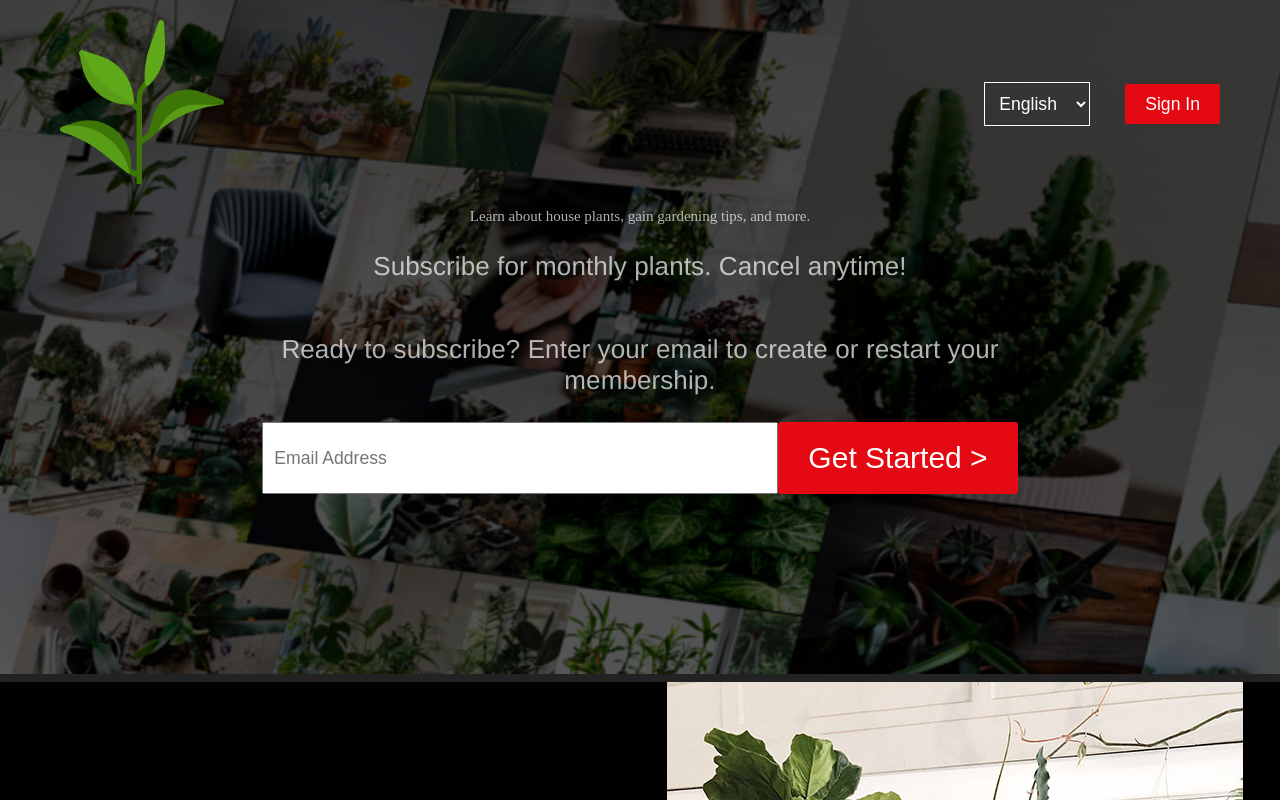
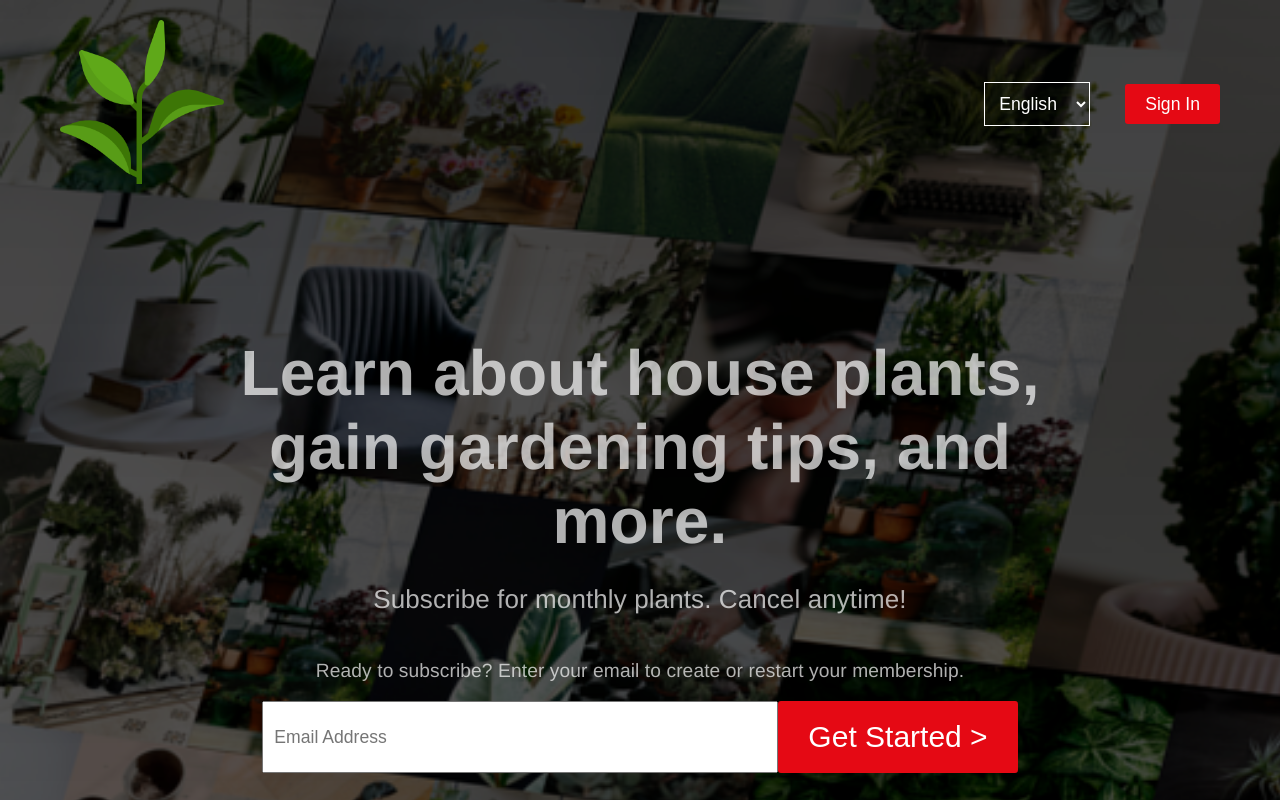
Before and after one commit to LeahHerring/assignment1, a plain HTML site: page index.html in a window 1280 px wide. Shown: the top 800 px of the page. Drawn offline with Linux system fonts and the light colour scheme; files that its build step writes are made by us from their sources.

Commit message:
Section 6b Changes

```diff
--- a/css/styles.css
+++ b/css/styles.css
@@ -87,12 +87,12 @@ body {
     align-items: center;
     justify-content: center;
    }
-   .billsflix-title {
+   .houseplants-title {
     margin-top: 2em;
     font-size: 4rem;
     font-weight: 700;
    }
-   .billsflix-subtitle {
+   .houseplants-subtitle {
     font-size: 1.2rem;
    }
    .flex-left {
--- a/index.html
+++ b/index.html
@@ -29,7 +29,7 @@
         </div>
       </nav>
     </header>
-    <section class="flex-enabled flex-center flex-column"
+    <section class="flex-enabled flex-center flex-column">
          <h1 class="houseplants houseplants-title">Learn about house plants, gain gardening tips, and more.</h1>
          <h3 class="houseplants">Subscribe for monthly plants. Cancel anytime!</h3>
          <h3 class="houseplants houseplants-subtitle"> Ready to subscribe?
```
